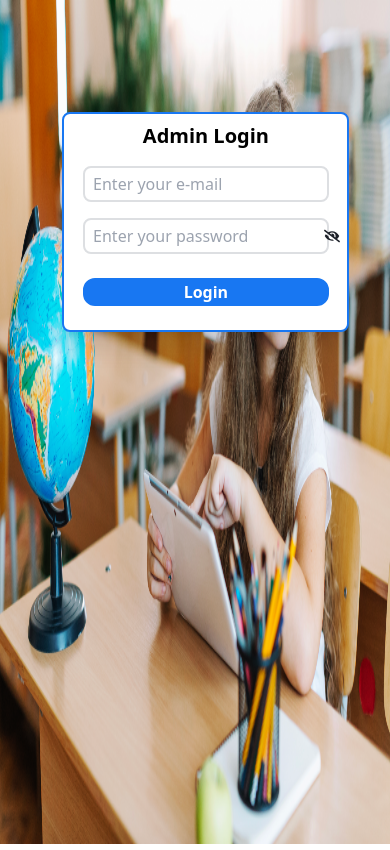
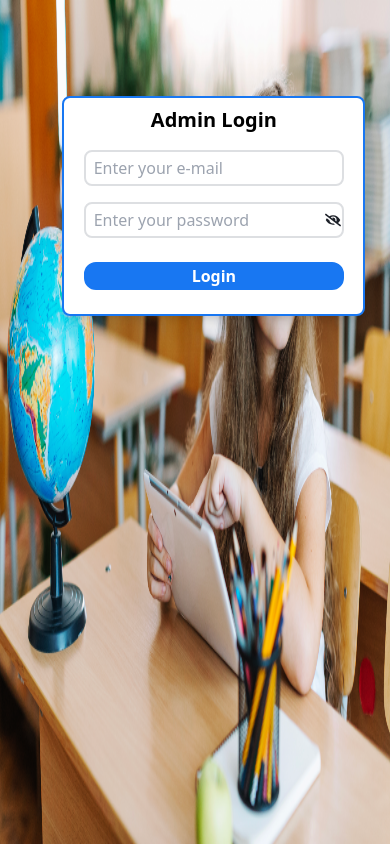
Before and after one commit to panchaldeepak49/School-admin-panel, a React (Vite) app: page / in a window 390 px wide. Built offline with nearby package versions, Linux system fonts and the light colour scheme; a web font is replaced by a local one.

Commit message:
updated code push,17Sept,24

```diff
--- a/src/pages/Login.jsx
+++ b/src/pages/Login.jsx
@@ -49,11 +49,11 @@ const Login = () => {
       </div> */}
     <CarouselImages />
 
-    <div className="fixed top-28 md:top-32 left-[16%] md:left-[24%]  flex flex-col items-center justify-center  md:w-[400px] md:h-[250px] bg-[#fff] border-2 border-[#1877f2] shadow-xl rounded-lg p-2">
+    <div className="fixed top-24 md:top-32 left-[16%] md:left-[24%]  flex flex-col items-center justify-center  md:w-[400px] md:h-[250px] bg-[#fff] border-2 border-[#1877f2] shadow-xl rounded-lg p-2">
 
             <h1 className=' text-xl md:text-2xl font-semibold'>Admin Login</h1>
             <input className='border-2 border-[#dddfe2] rounded-lg w-[92%] text-base text-[#1d2129] outline-none mt-4 py-1 md:py-2 pl-2' type= "text" name="email" value={email} onChange={(e)=>setEmail(e.target.value)} placeholder="Enter your e-mail"></input>
-            <div className='flex items-center justify-between border-2 border-[#dddfe2] rounded-lg w-[92%] text-base text-[#1d2129] outline-none mt-4 py-1 md:py-2 px-2'>
+            <div className='flex items-center justify-between border-2 border-[#dddfe2] rounded-lg w-[92%] text-base text-[#1d2129] outline-none mt-4 py-1 md:py-2 pl-2 pr-6 md:pr-2'>
             <input className='outline-none' type={showPassword ? "text" : "password"} name="password" value={password} onChange={(e)=>setPassword(e.target.value)} placeholder="Enter your password"></input>
             <div className='' onClick={()=>setShowPassword(!showPassword)}>
                   {showPassword ? <FaEye /> : <FaEyeSlash /> }
```
